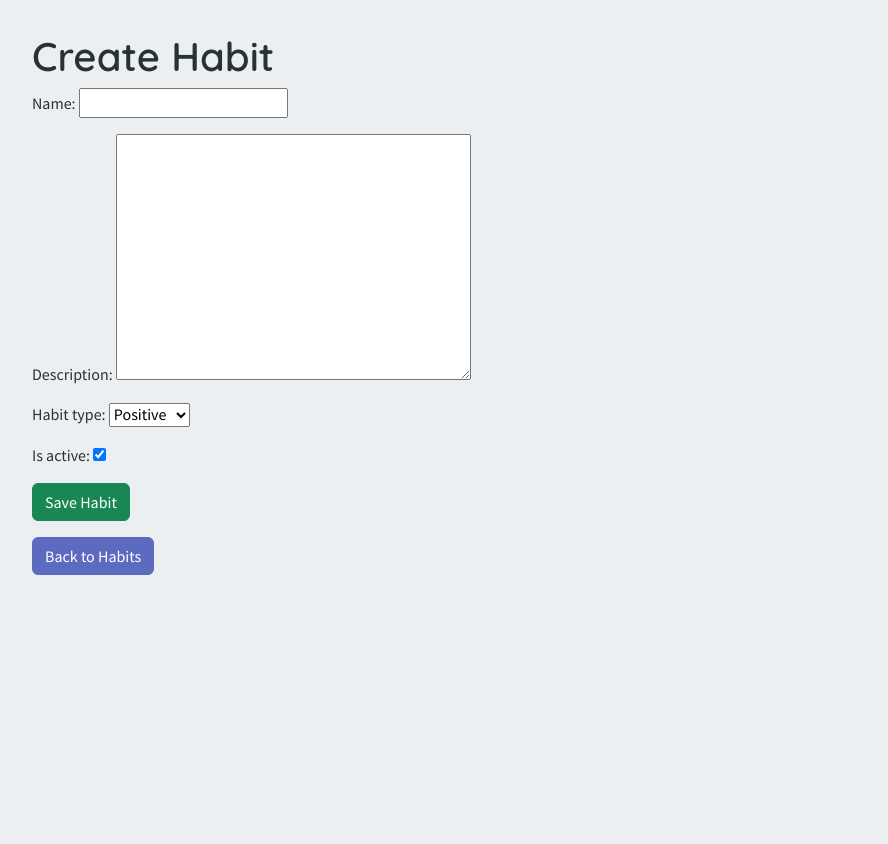
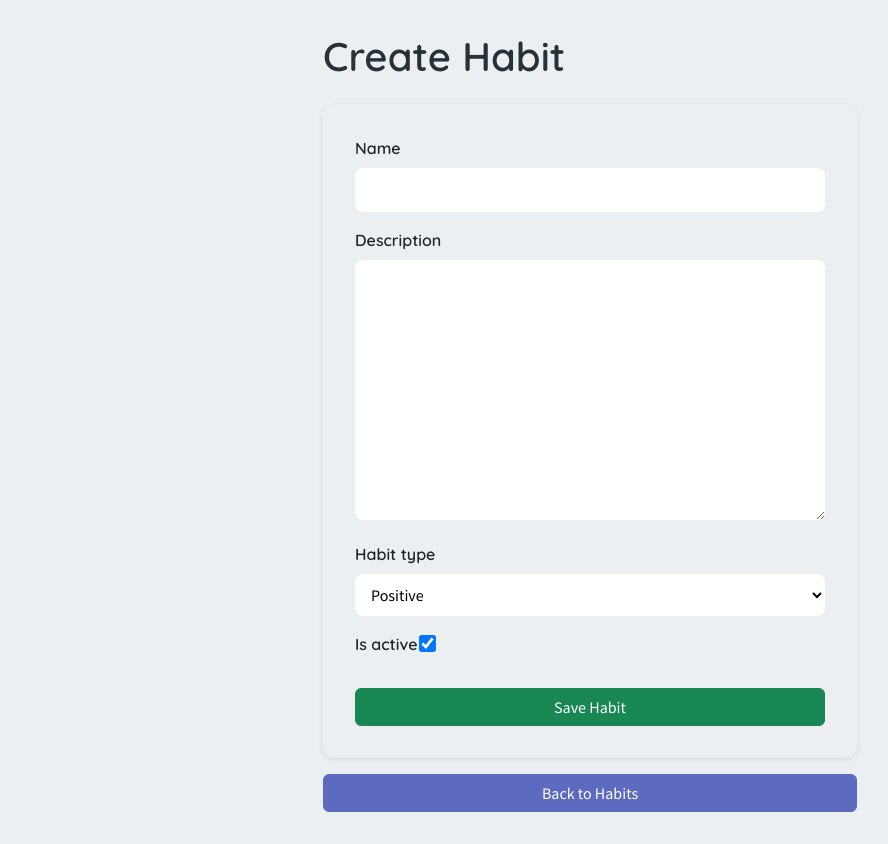
Before and after one commit to thejog2/habitflow, a Django app: page /habits/create/ in a window 1280 px wide. Shown: the part 121-965 px from the top of the page, without its empty margins (50-938 px from the left). Before the commit the page ends 696 px from the top, so only its background shows below. Run offline with Django 5.2, Linux system fonts and the light colour scheme; the visitor is signed in with stand-in values (Sample User, id 1).

Commit message:
finished editing habit related htmls

```diff
--- a/static/css/styles.css
+++ b/static/css/styles.css
@@ -173,3 +173,78 @@ h1, h2, h3, h4, h5 {
 .shadow-medium {
     box-shadow: var(--shadow-medium);
 }
+
+/* ---------------------------------------------------------
+   10. Habit Form Specific Styles
+   --------------------------------------------------------- */
+
+/* Card styling for the form */
+.habit-form-card {
+    padding: 2rem;
+    border-radius: 12px;
+    box-shadow: var(--shadow-soft);
+    background: var(--neutral-lightest);
+}
+
+/* Form container */
+.habit-form {
+    font-family: var(--font-body);
+}
+
+/* Style all form inputs */
+.form-styled input[type="text"],
+.form-styled input[type="date"],
+.form-styled input[type="number"],
+.form-styled select,
+.form-styled textarea {
+    width: 100%;
+    padding: 10px 12px;
+
+    /* FIX: Make inputs visually distinct from the card */
+    background-color: #ffffff; /* pure white for contrast */
+    border: 1px solid var(--neutral-mid); /* darker border for definition */
+
+    border-radius: 8px;
+    font-family: var(--font-body);
+}
+
+/* Textarea height */
+.form-styled textarea {
+    min-height: 120px;
+}
+
+/* Checkbox styling */
+.form-styled input[type="checkbox"] {
+    transform: scale(1.3);
+    margin-right: 8px;
+}
+
+/* Page title */
+.page-title {
+    font-family: var(--font-heading);
+}
+
+/* Label styling */
+.form-label {
+    font-family: var(--font-heading);
+}
+
+/* ---------------------------------------------------------
+   11. Habit Form Specific Styles
+   --------------------------------------------------------- */
+
+.delete-card {
+    border-radius: 12px;
+    box-shadow: var(--shadow-soft);
+    background: var(--neutral-lightest);
+}
+
+.delete-text {
+    font-family: var(--font-body);
+    font-size: 1.1rem;
+    color: var(--neutral-dark);
+}
+
+.page-title {
+    font-family: var(--font-heading);
+}
--- a/templates/habit_form.html
+++ b/templates/habit_form.html
@@ -1,16 +1,63 @@
 {% extends "base.html" %}
 
 {% block content %}
-<h1>{{ view.object.pk|yesno:"Edit Habit,Create Habit" }}</h1>
 
-<form method="post">
-    {% csrf_token %}
-    {{ form.as_p }}
+<div class="container-fluid">
 
-    <button type="submit" class="btn btn-success">
-        Save Habit
-    </button>
-</form>
+    <!-- Centered Layout -->
+    <div class="row justify-content-center">
+        <div class="col-12 col-md-8 col-lg-6">
 
-<a href="{% url 'habit_list' %}" class="btn btn-secondary mt-3">Back to Habits</a>
+            <!-- Page Title (now aligned with the card) -->
+            <h1 class="page-title mb-4">
+                {{ view.object.pk|yesno:"Edit Habit,Create Habit" }}
+            </h1>
+
+            <!-- Form Card -->
+            <div class="card habit-form-card">
+
+                <form method="post" class="habit-form">
+                    {% csrf_token %}
+
+                    <div class="form-styled">
+
+                        {{ form.non_field_errors }}
+
+                        {% for field in form %}
+                        <div class="mb-3">
+
+                            <label class="form-label fw-semibold">
+                                {{ field.label }}
+                            </label>
+
+                            {{ field }}
+
+                            {% if field.errors %}
+                            <div class="text-danger small mt-1">
+                                {{ field.errors }}
+                            </div>
+                            {% endif %}
+
+                        </div>
+                        {% endfor %}
+
+                    </div>
+
+                    <button type="submit" class="btn btn-success w-100 mt-2">
+                        Save Habit
+                    </button>
+
+                </form>
+
+            </div>
+
+            <a href="{% url 'habit_list' %}" class="btn btn-secondary w-100 mt-3">
+                Back to Habits
+            </a>
+
+        </div>
+    </div>
+
+</div>
+
 {% endblock %}
```
Also changed, not shown: templates/habit_confirm_delete.html (+37 -7 lines), templates/habit_detail.html (+80 -24 lines).
